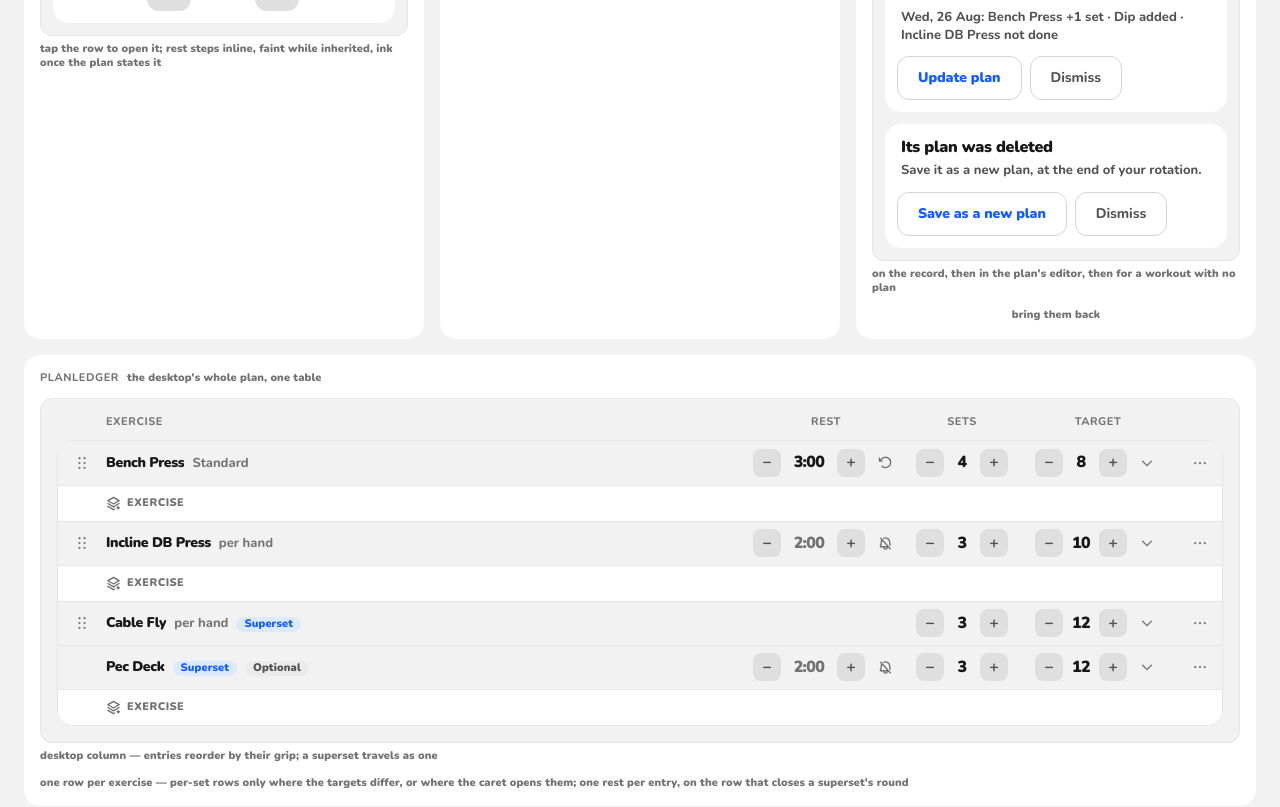
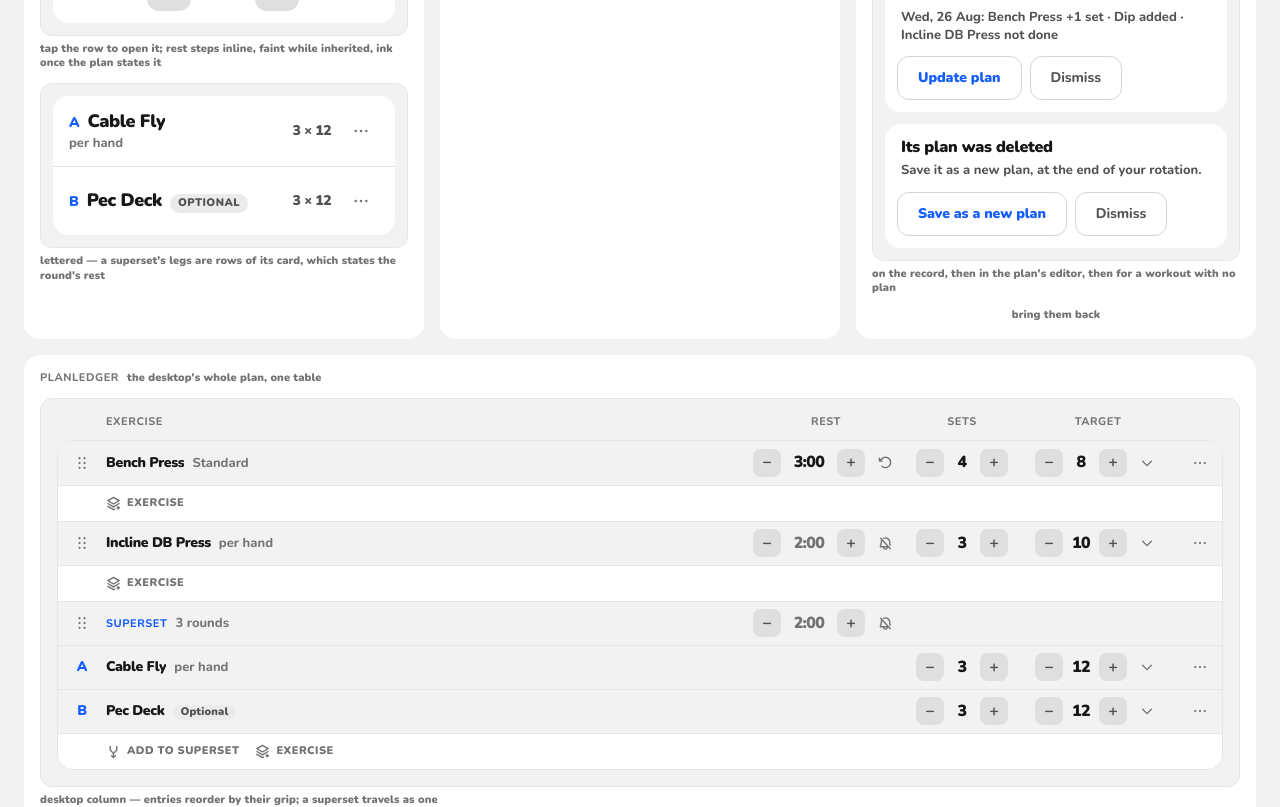
Before and after one commit to ilyasturki/kilorep, a SvelteKit app: page /dev/ui in a window 1280 px wide. Shown: the part 7280-8087 px from the top of the page. Built offline with nearby package versions, Linux system fonts and the light colour scheme.

Commit message:
feat(templates): group a superset's legs with one rest per round

```diff
--- a/src/lib/styleguide/PlanSection.svelte
+++ b/src/lib/styleguide/PlanSection.svelte
@@ -19,6 +19,7 @@
 	import TemplateMark from '$lib/templates/TemplateMark.svelte';
 	import { restSettings } from '$lib/settings/rest.svelte';
 	import { entryRest, plannedEntries, planDefaultRest } from '$lib/templates/plan';
+	import { legLetter } from '$lib/workout/groups';
 
 	type Props = { onoptions: (anchor: HTMLElement) => void };
 
@@ -36,6 +37,8 @@
 	const exercise = $derived(cardPlan.entries[0].exercises[0]);
 
 	const cardEntry = $derived(plannedEntries(cardPlan, catalogById)[0]);
+
+	const superEntry = $derived(plannedEntries(cardPlan, catalogById)[2]);
 
 	const entries = $derived(plannedEntries(template, catalogById));
 
@@ -63,8 +66,6 @@
 				{exercise}
 				{open}
 				rest={entryRest(cardEntry.legs, restSettings.current)}
-				round={false}
-				restShown
 				onrest={(seconds) => setEntryRest(cardPlan, cardEntry.id, seconds)}
 				ontoggle={() => (open = !open)}
 				{onoptions}
@@ -72,6 +73,25 @@
 				onreps={(reps) => setExerciseReps(cardPlan, exercise.id, reps)}
 				onsetreps={(setId, reps) => setPlannedReps(cardPlan, setId, reps)}
 			/>
+		</div>
+	</Frame>
+	<Frame label="lettered — a superset's legs are rows of its card, which states the round's rest">
+		<div class="m-3 list-group">
+			{#each superEntry.legs as leg, at (leg.id)}
+				<PlanCard
+					meta={leg.meta}
+					exercise={leg.exercise}
+					letter={legLetter(at)}
+					open={false}
+					rest={null}
+					onrest={noop}
+					ontoggle={noop}
+					{onoptions}
+					onsets={noop}
+					onreps={noop}
+					onsetreps={noop}
+				/>
+			{/each}
 		</div>
 	</Frame>
 </Card>
@@ -111,13 +131,15 @@
 				planDefault={undefined}
 				onrest={(entryId, seconds) => setEntryRest(template, entryId, seconds)}
 				oninsert={() => {}}
+				onsuperset={() => {}}
 				onreorder={(entryId, index) => moveEntry(template, entryId, index)}
 			/>
 		</div>
 	</Frame>
 	<span class={caption}>
 		one row per exercise — per-set rows only where the targets differ, or where the caret opens
-		them; one rest per entry, on the row that closes a superset's round
+		them; a superset gets a header row holding its one rest per round, lettered legs, and a footer
+		that adds into it
 	</span>
 </Card>
 
--- a/src/lib/templates/PlanCard.svelte
+++ b/src/lib/templates/PlanCard.svelte
@@ -25,12 +25,13 @@
 		exercise: TemplateExercise;
 		grip?: Snippet;
 		open: boolean;
-		/** The entry's rest; null where rest is off in Settings and there is nothing to plan. */
+		/**
+		 * The exercise's rest; null where there is nothing to plan here — rest off in Settings, or
+		 * a superset leg, whose rest is the round's and stated once on the superset.
+		 */
 		rest: PlanRest | null;
-		/** A superset leg: its rest is the round's, shared with the other legs. */
-		round: boolean;
-		/** Whether the closed row states the rest — once per superset, on the leg that closes it. */
-		restShown: boolean;
+		/** A superset leg's letter. Lettered, the card is a row of the superset's `list-group`. */
+		letter?: string;
 		ontoggle: () => void;
 		onoptions: (anchor: HTMLElement) => void;
 		onsets: (count: number) => void;
@@ -46,8 +47,7 @@
 		grip,
 		open,
 		rest,
-		round,
-		restShown,
+		letter,
 		ontoggle,
 		onoptions,
 		onsets,
@@ -81,15 +81,18 @@
 </script>
 
 {#snippet name()}
-	<span class="flex min-w-0 items-center gap-2">
+	<span class="flex min-w-0 items-baseline gap-2">
+		{#if letter !== undefined}
+			<span class="shrink-0 text-md font-extrabold text-accent-text">{letter}</span>
+		{/if}
 		<span class="truncate text-lg font-extrabold tracking-tight text-ink">{meta.name}</span>
 		{#if exercise.optional === true}
-			<span class="shrink-0"><Badge>Optional</Badge></span>
+			<span class="shrink-0 self-center"><Badge>Optional</Badge></span>
 		{/if}
 	</span>
 {/snippet}
 
-<section class="flex flex-col gap-2 rounded-2xl bg-surface p-3">
+<section class={['flex flex-col gap-2 p-3', letter === undefined && 'rounded-2xl bg-surface']}>
 	<div class="flex items-center gap-1">
 		{#if open}
 			<h2 class="min-w-0 flex-1">
@@ -141,7 +144,7 @@
 							{planSummary(exercise)}
 						</span>
 
-						{#if rest !== null && restShown}
+						{#if rest !== null}
 							<span
 								class={[
 									'flex items-center gap-1 text-sm font-bold tabular-nums',
@@ -232,15 +235,9 @@
 
 		{#if rest !== null}
 			<div class="flex items-center gap-2 pl-1">
-				<span class="min-w-0 flex-1 truncate label-caps">
-					{round ? 'Rest per round' : 'Rest'}
-				</span>
+				<span class="min-w-0 flex-1 truncate label-caps">Rest</span>
 
-				<PlanRestField
-					{rest}
-					subject={round ? `after each round with ${meta.name}` : `after ${meta.name}`}
-					onchange={onrest}
-				/>
+				<PlanRestField {rest} subject="after {meta.name}" onchange={onrest} />
 			</div>
 		{/if}
 
--- a/src/lib/templates/PlanLedger.svelte
+++ b/src/lib/templates/PlanLedger.svelte
@@ -24,20 +24,21 @@
 	import { prefersReducedMotion } from 'svelte/motion';
 
 	import { gripLabel } from '$lib/domain/grip';
-	import { roundLeg } from '$lib/domain/rest';
 	import { MAX_PLANNED_SETS, PLANNED_REPS } from '$lib/domain/template';
 	import { loadModeNote } from '$lib/exercises/label';
 	import { exerciseHref } from '$lib/exercises/link';
 	import { restSettings } from '$lib/settings/rest.svelte';
-	import { entryRest, planShape } from '$lib/templates/plan';
+	import { entryRest, planShape, roundsLabel } from '$lib/templates/plan';
 	import type { Planned, PlannedEntry } from '$lib/templates/plan';
 	import PlanRestField from '$lib/templates/PlanRestField.svelte';
 	import { DragOrder, SETTLE } from '$lib/ui/dragOrder.svelte';
+	import ArrowsMerge from '$lib/ui/icons/ArrowsMerge.svelte';
 	import CaretDown from '$lib/ui/icons/CaretDown.svelte';
 	import DotsSixVertical from '$lib/ui/icons/DotsSixVertical.svelte';
 	import More from '$lib/ui/icons/More.svelte';
 	import StackPlus from '$lib/ui/icons/StackPlus.svelte';
 	import { press } from '$lib/ui/press';
+	import { legLetter } from '$lib/workout/groups';
 
 	type Props = {
 		entries: PlannedEntry[];
@@ -49,6 +50,8 @@
 		planDefault: number | null | undefined;
 		onrest: (entryId: string, seconds: number | null | undefined) => void;
 		oninsert: (entryId: string) => void;
+		/** Adds a leg into this superset. */
+		onsuperset: (entryId: string) => void;
 		onreorder: (entryId: string, index: number) => boolean;
 		from?: string;
 	};
@@ -62,6 +65,7 @@
 		planDefault,
 		onrest,
 		oninsert,
+		onsuperset,
 		onreorder,
 		from
 	}: Props = $props();
@@ -104,6 +108,20 @@
 	</button>
 {/snippet}
 
+{#snippet handle(entryId: string)}
+	<span
+		role="presentation"
+		aria-hidden="true"
+		onpointerdown={(e) => drag.handleDown(e, entryId)}
+		onpointermove={(e) => drag.move(e)}
+		onpointerup={(e) => drag.up(e)}
+		onpointercancel={(e) => drag.up(e)}
+		class="grid h-full cursor-grab touch-none place-items-center text-ink-faint select-none"
+	>
+		<DotsSixVertical size={18} />
+	</span>
+{/snippet}
+
 <div class="flex flex-col gap-2.5">
 	<!-- `px-px` matches the card's 1px border below, so these labels sit on the same grid
 	     tracks as the columns they name. -->
@@ -136,29 +154,65 @@
 					style:transition={drag.settlingId === entry.id && slide > 0 ? SETTLE : null}
 					class={['flex flex-col', lifted && 'bg-surface shadow-lg']}
 				>
-					{#each entry.legs as leg (leg.id)}
+					{#snippet rest()}
+						<!-- One rest per entry: a superset rests after each round, not between legs. -->
+						<span class="flex items-center justify-center">
+							{#if !restSettings.current.enabled}
+								<span class="text-base font-extrabold text-ink-faint">—</span>
+							{:else}
+								<PlanRestField
+									dense
+									rest={entryRest(entry.legs, restSettings.current, planDefault)}
+									subject={entry.superset
+										? `after each round of ${entry.title}`
+										: `after ${entry.title}`}
+									onchange={(seconds) => onrest(entry.id, seconds)}
+								/>
+							{/if}
+						</span>
+					{/snippet}
+
+					{#if entry.superset}
+						<div class={[cols, 'min-h-11 bg-canvas', at > 0 && 'border-t border-line-soft']}>
+							{@render handle(entry.id)}
+
+							<span class="flex min-w-0 items-baseline gap-2 py-1 pr-3">
+								<span class="shrink-0 label-caps text-accent-text">Superset</span>
+								<span class="truncate text-sm font-bold text-ink-faint">
+									{roundsLabel(entry.legs)}
+								</span>
+							</span>
+
+							{@render rest()}
+
+							<span></span>
+							<span></span>
+							<span></span>
+						</div>
+					{/if}
+
+					{#each entry.legs as leg, legAt (leg.id)}
 						{@const shape = planShape(leg.exercise)}
 						{@const ramp = shape.kind === 'range' || shape.kind === 'mixed'}
 						{@const shown = ramp || opened.includes(leg.id)}
 						{@const setup = setupOf(leg)}
-						{@const closes = leg.id === roundLeg(entry.legs).id}
 
-						<div class={[cols, 'min-h-11 bg-canvas', at > 0 && 'border-t border-line-soft']}>
-							{#if leg.id === entry.legs[0].id}
+						<div
+							class={[
+								cols,
+								'min-h-11 bg-canvas',
+								(at > 0 || entry.superset) && 'border-t border-line-soft'
+							]}
+						>
+							{#if entry.superset}
 								<span
-									role="presentation"
+									class="grid place-items-center text-md font-extrabold text-accent-text"
 									aria-hidden="true"
-									onpointerdown={(e) => drag.handleDown(e, entry.id)}
-									onpointermove={(e) => drag.move(e)}
-									onpointerup={(e) => drag.up(e)}
-									onpointercancel={(e) => drag.up(e)}
-									class="grid h-full cursor-grab touch-none place-items-center
-										text-ink-faint select-none"
 								>
-									<DotsSixVertical size={18} />
+									{legLetter(legAt)}
 								</span>
 							{:else}
-								<span></span>
+								{@render handle(entry.id)}
 							{/if}
 
 							<span class="flex min-w-0 items-baseline gap-2 py-1 pr-3">
@@ -174,15 +228,6 @@
 									<span class="truncate text-sm font-bold text-ink-faint">{setup}</span>
 								{/if}
 
-								{#if entry.superset}
-									<span
-										class="shrink-0 rounded-full bg-accent-soft px-2 text-xs font-extrabold
-											text-accent-text"
-									>
-										Superset
-									</span>
-								{/if}
-
 								{#if leg.exercise.optional === true}
 									<span
 										class="shrink-0 rounded-full bg-surface-2 px-2 text-xs font-extrabold
@@ -193,22 +238,11 @@
 								{/if}
 							</span>
 
-							<!-- One rest per entry, on the row that closes the round: a superset rests
-							     after its last leg, not between them. -->
-							<span class="flex items-center justify-center">
-								{#if !restSettings.current.enabled}
-									<span class="text-base font-extrabold text-ink-faint">—</span>
-								{:else if closes}
-									<PlanRestField
-										dense
-										rest={entryRest(entry.legs, restSettings.current, planDefault)}
-										subject={entry.superset
-											? `after each round of ${entry.title}`
-											: `after ${leg.meta.name}`}
-										onchange={(seconds) => onrest(entry.id, seconds)}
-									/>
-								{/if}
-							</span>
+							{#if entry.superset}
+								<span></span>
+							{:else}
+								{@render rest()}
+							{/if}
 
 							<span class="flex items-center justify-center gap-1.5">
 								{@render arm(
@@ -327,7 +361,13 @@
 
 					<div class={[cols, 'min-h-9 border-t border-line-soft bg-surface']}>
 						<span></span>
-						<span class="col-span-4 flex items-center py-1">
+						<span class="col-span-4 flex items-center gap-4 py-1">
+							{#if entry.superset}
+								<button type="button" onclick={() => onsuperset(entry.id)} class={foot}>
+									<ArrowsMerge size={15} />
+									Add to superset
+								</button>
+							{/if}
 							<button type="button" onclick={() => oninsert(entry.id)} class={foot}>
 								<StackPlus size={15} />
 								Exercise
--- a/src/lib/templates/PlanOptionsMenu.svelte
+++ b/src/lib/templates/PlanOptionsMenu.svelte
@@ -6,11 +6,15 @@
 	import Menu from '$lib/ui/Menu.svelte';
 	import MenuItem from '$lib/ui/MenuItem.svelte';
 	import Switch from '$lib/ui/Switch.svelte';
+	import ArrowElbowDownRight from '$lib/ui/icons/ArrowElbowDownRight.svelte';
+	import ArrowsDownUp from '$lib/ui/icons/ArrowsDownUp.svelte';
 	import ArrowsLeftRight from '$lib/ui/icons/ArrowsLeftRight.svelte';
 	import ArrowsMerge from '$lib/ui/icons/ArrowsMerge.svelte';
 	import ArrowsSplit from '$lib/ui/icons/ArrowsSplit.svelte';
 	import Eye from '$lib/ui/icons/Eye.svelte';
 	import Trash from '$lib/ui/icons/Trash.svelte';
+
+	type Act = (() => void) | undefined;
 
 	type Props = {
 		open?: boolean;
@@ -19,7 +23,11 @@
 		anchor?: HTMLElement | null;
 		onswap: () => void;
 		onsuperset: () => void;
-		onbreak: () => void;
+		/** A superset of three or more; with two, leaving is already breaking. */
+		onbreak?: () => void;
+		onleave: () => void;
+		onahead?: () => void;
+		onbehind?: () => void;
 		onremove: () => void;
 		ongrip: (grip: string) => void;
 		from?: string;
@@ -34,6 +42,9 @@
 		onswap,
 		onsuperset,
 		onbreak,
+		onleave,
+		onahead,
+		onbehind,
 		onremove,
 		ongrip,
 		from,
@@ -44,7 +55,10 @@
 
 	const meta = $derived(group?.meta);
 
-	const pairing = $derived(superset ? onbreak : onsuperset);
+	function act(go: Act) {
+		open = false;
+		go?.();
+	}
 </script>
 
 <Menu bind:open title={name} {anchor}>
@@ -76,36 +90,40 @@
 		<Eye size={18} />
 		View exercise
 	</MenuItem>
-	<MenuItem
-		onselect={() => {
-			open = false;
-			onswap();
-		}}
-	>
+	{#if superset && onahead !== undefined}
+		<MenuItem onselect={() => act(onahead)}>
+			<ArrowsDownUp size={18} />
+			Move ahead in superset
+		</MenuItem>
+	{/if}
+	{#if superset && onbehind !== undefined}
+		<MenuItem onselect={() => act(onbehind)}>
+			<ArrowsDownUp size={18} />
+			Move back in superset
+		</MenuItem>
+	{/if}
+	<MenuItem onselect={() => act(onswap)}>
 		<ArrowsLeftRight size={18} />
 		Swap exercise
 	</MenuItem>
-	<MenuItem
-		onselect={() => {
-			open = false;
-			pairing();
-		}}
-	>
-		{#if superset}
-			<ArrowsSplit size={18} />
-			Break superset
-		{:else}
+	{#if superset}
+		<MenuItem onselect={() => act(onleave)}>
+			<ArrowElbowDownRight size={18} />
+			Remove from superset
+		</MenuItem>
+		{#if onbreak !== undefined}
+			<MenuItem onselect={() => act(onbreak)}>
+				<ArrowsSplit size={18} />
+				Break superset
+			</MenuItem>
+		{/if}
+	{:else}
+		<MenuItem onselect={() => act(onsuperset)}>
 			<ArrowsMerge size={18} />
 			Superset with…
-		{/if}
-	</MenuItem>
-	<MenuItem
-		destructive
-		onselect={() => {
-			open = false;
-			onremove();
-		}}
-	>
+		</MenuItem>
+	{/if}
+	<MenuItem destructive onselect={() => act(onremove)}>
 		<Trash size={18} />
 		Remove exercise
 	</MenuItem>
--- a/src/lib/templates/plan.ts
+++ b/src/lib/templates/plan.ts
@@ -139,6 +139,13 @@ export function setsLabel(count: number): string {
 	return count === 1 ? '1 set' : `${count} sets`;
 }
 
+// A ragged superset runs as many rounds as its longest leg.
+export function roundsLabel(legs: Planned[]): string {
+	const rounds = Math.max(...legs.map((leg) => leg.exercise.sets.length));
+
+	return rounds === 1 ? '1 round' : `${rounds} rounds`;
+}
+
 export function exercisesLabel(count: number): string {
 	return count === 1 ? '1 exercise' : `${count} exercises`;
 }
--- a/src/routes/(app)/(tabs)/plan/templates/[id]/+page.svelte
+++ b/src/routes/(app)/(tabs)/plan/templates/[id]/+page.svelte
@@ -1,4 +1,5 @@
 <script lang="ts">
+	import type { Snippet } from 'svelte';
 	import { flip } from 'svelte/animate';
 	import { prefersReducedMotion } from 'svelte/motion';
 	import { goto, invalidate } from '$app/navigation';
@@ -11,6 +12,7 @@
 		drawableMark,
 		isArchived,
 		isBlank,
+		leaveEntry,
 		moveEntry,
 		moveExercise,
 		PLANNED_SET_COUNT,
@@ -26,7 +28,6 @@
 		startFrom,
 		supersetWith
 	} from '$lib/domain/template';
-	import { roundLeg } from '$lib/domain/rest';
 	import { firstUncompleted } from '$lib/domain/workout';
 	import type { Pick } from '$lib/exercises/picker';
 	import { fillAppBar } from '$lib/nav/bar.svelte';
@@ -36,7 +37,14 @@
 	import { restSettings } from '$lib/settings/rest.svelte';
 	import { syncSoon } from '$lib/sync/client';
 	import MarkPickerSheet from '$lib/templates/MarkPickerSheet.svelte';
-	import { entryRest, plannedEntries, planDefaultRest, planMeta } from '$lib/templates/plan';
+	import {
+		entryRest,
+		plannedEntries,
+		planDefaultRest,
+		planMeta,
+		roundsLabel
+	} from '$lib/templates/plan';
+	import type { Planned } from '$lib/templates/plan';
 	import PlanCard from '$lib/templates/PlanCard.svelte';
 	import PlanLedger from '$lib/templates/PlanLedger.svelte';
 	import PlanOffer from '$lib/templates/PlanOffer.svelte';
@@ -44,9 +52,9 @@
 	import PlanRestField from '$lib/templates/PlanRestField.svelte';
 	import TemplateMark from '$lib/templates/TemplateMark.svelte';
 	import { activeWorkout, SESSION_DEP } from '$lib/workout/active.svelte';
-	import EntryStack from '$lib/workout/EntryStack.svelte';
 	import ExercisePickerSheet from '$lib/workout/ExercisePickerSheet.svelte';
-	import { entryOf, legOf, shelfOf } from '$lib/workout/groups';
+	import { entryOf, legLetter, legOf, shelfOf } from '$lib/workout/groups';
+	import AddRow from '$lib/ui/AddRow.svelte';
 	import AlertDialog from '$lib/ui/AlertDialog.svelte';
 	import Button from '$lib/ui/Button.svelte';
 	import { DragOrder, SETTLE } from '$lib/ui/dragOrder.svelte';
@@ -55,6 +63,7 @@
 	import { deskViewport } from '$lib/ui/viewport';
 	import Archive from '$lib/ui/icons/Archive.svelte';
 	import ArrowCounterClockwise from '$lib/ui/icons/ArrowCounterClockwise.svelte';
+	import ArrowsMerge from '$lib/ui/icons/ArrowsMerge.svelte';
 	import ClockCounterClockwise from '$lib/ui/icons/ClockCounterClockwise.svelte';
 	import DotsSixVertical from '$lib/ui/icons/DotsSixVertical.svelte';
 	import Plus from '$lib/ui/icons/Plus.svelte';
@@ -238,6 +247,36 @@
 		}
 
 		acting = null;
+	}
+
+	// The picker opened from a superset's own add row: what it picks joins that superset.
+	function supersetInto(entryId: string) {
+		const entry = entries.find((candidate) => candidate.id === entryId);
+
+		if (entry !== undefined) {
+			acting = entry.legs[0].id;
+			supersetOpen = true;
+		}
+	}
+
+	function leaveSuperset() {
+		if (acting !== null) {
+			leaveEntry(template, acting, () => crypto.randomUUID());
+			acting = null;
+		}
+	}
+
+	const actingLegIndex = $derived(
+		actingEntry === null || acting === null
+			? -1
+			: actingEntry.legs.findIndex((leg) => leg.id === acting)
+	);
+
+	function moveLeg(towards: -1 | 1) {
+		if (acting !== null) {
+			moveExercise(template, acting, towards);
+			acting = null;
+		}
 	}
 
 	function breakSuperset() {
@@ -520,6 +559,7 @@
 						planDefault={planRest}
 						onrest={(entryId, seconds) => setEntryRest(template, entryId, seconds)}
 						oninsert={openInsert}
+						onsuperset={supersetInto}
 						onreorder={(entryId, index) => moveEntry(template, entryId, index)}
 					/>
 
@@ -562,39 +602,70 @@
 							</span>
 						{/snippet}
 
+						{#snippet card(leg: Planned, letter?: string, grip?: Snippet)}
+							<PlanCard
+								meta={leg.meta}
+								from={here}
+								exercise={leg.exercise}
+								{letter}
+								open={openLegId === leg.id}
+								rest={restSettings.current.enabled && !entry.superset
+									? entryRest(entry.legs, restSettings.current, planRest)
+									: null}
+								onrest={(seconds) => setEntryRest(template, entry.id, seconds)}
+								ontoggle={() => (openLegId = openLegId === leg.id ? null : leg.id)}
+								onoptions={(anchor) => options(leg.id, anchor)}
+								onsets={(count) => setSetCount(template, leg.id, count, () => crypto.randomUUID())}
+								onreps={(reps) => setExerciseReps(template, leg.id, reps)}
+								onsetreps={(setId, reps) => setPlannedReps(template, setId, reps)}
+								{grip}
+							/>
+						{/snippet}
+
 						<div
 							style:transform={lifted ? `translateY(${drag.offset}px) scale(1.01)` : null}
 							style:transition={settling && !prefersReducedMotion.current ? SETTLE : null}
 							class={['relative flex flex-col gap-2', lifted && 'shadow-lg']}
 						>
-							<EntryStack
-								legs={entry.legs}
-								superset={entry.superset}
-								onswap={(leg) => moveExercise(template, leg.id, -1)}
-								swapLabel={(leg) => `Move ${leg.meta.name} ahead in the superset`}
-							>
-								{#snippet leg(leg, at)}
-									<PlanCard
-										meta={leg.meta}
-										from={here}
-										exercise={leg.exercise}
-										open={openLegId === leg.id}
-										rest={restSettings.current.enabled
-											? entryRest(entry.legs, restSettings.current, planRest)
-											: null}
-										round={entry.superset}
-										restShown={leg.id === roundLeg(entry.legs).id}
-										onrest={(seconds) => setEntryRest(template, entry.id, seconds)}
-										ontoggle={() => (openLegId = openLegId === leg.id ? null : leg.id)}
-										onoptions={(anchor) => options(leg.id, anchor)}
-										onsets={(count) =>
-											setSetCount(template, leg.id, count, () => crypto.randomUUID())}
-										onreps={(reps) => setExerciseReps(template, leg.id, reps)}
-										onsetreps={(setId, reps) => setPlannedReps(template, setId, reps)}
-										grip={at === 0 ? handle : undefined}
+							{#if entry.superset}
+								<section class="flex flex-col list-group">
+									<div class="flex min-h-11 items-center gap-1 pr-1 pl-4">
+										<h2 class="flex min-w-0 flex-1 items-baseline gap-2">
+											<span class="shrink-0 label-caps text-accent-text">Superset</span>
+											<span class="truncate text-sm font-bold text-ink-faint">
+												{roundsLabel(entry.legs)}
+											</span>
+										</h2>
+
+										{@render handle()}
+									</div>
+
+									{#each entry.legs as leg, at (leg.id)}
+										{@render card(leg, legLetter(at))}
+									{/each}
+
+									{#if restSettings.current.enabled}
+										<div class="flex items-center gap-2 py-2 pr-3 pl-4">
+											<span class="min-w-0 flex-1 truncate label-caps">Rest per round</span>
+
+											<PlanRestField
+												rest={entryRest(entry.legs, restSettings.current, planRest)}
+												subject="after each round of {entry.title}"
+												onchange={(seconds) => setEntryRest(template, entry.id, seconds)}
+											/>
+										</div>
+									{/if}
+
+									<AddRow
+										flush
+										label="Add to superset"
+										icon={ArrowsMerge}
+										onclick={() => supersetInto(entry.id)}
 									/>
-								{/snippet}
-							</EntryStack>
+								</section>
+							{:else}
+								{@render card(entry.legs[0], undefined, handle)}
+							{/if}
 						</div>
 					</div>
 				{/each}
@@ -646,7 +717,9 @@
 
 <ExercisePickerSheet
 	bind:open={supersetOpen}
-	title="Superset {actingGroup === null ? 'exercise' : actingGroup.meta.name} with…"
+	title={actingEntry !== null && actingEntry.superset
+		? 'Add to superset'
+		: `Superset ${actingGroup === null ? 'exercise' : actingGroup.meta.name} with…`}
 	multiple
 	verb="Superset"
 	pinned={supersetShelf}
@@ -672,7 +745,14 @@
 	anchor={optionsAnchor}
 	onswap={() => (swapOpen = true)}
 	onsuperset={() => (supersetOpen = true)}
-	onbreak={breakSuperset}
+	onbreak={actingEntry !== null && actingEntry.legs.length > 2 ? breakSuperset : undefined}
+	onleave={leaveSuperset}
+	onahead={actingLegIndex > 0 ? () => moveLeg(-1) : undefined}
+	onbehind={actingEntry !== null &&
+	actingLegIndex >= 0 &&
+	actingLegIndex < actingEntry.legs.length - 1
+		? () => moveLeg(1)
+		: undefined}
 	onremove={removePlanned}
 	ongrip={gripPick}
 	onoptional={(optional) => {
```
Also changed, not shown: 1 other file (tests, documents, lock files or other folders).
